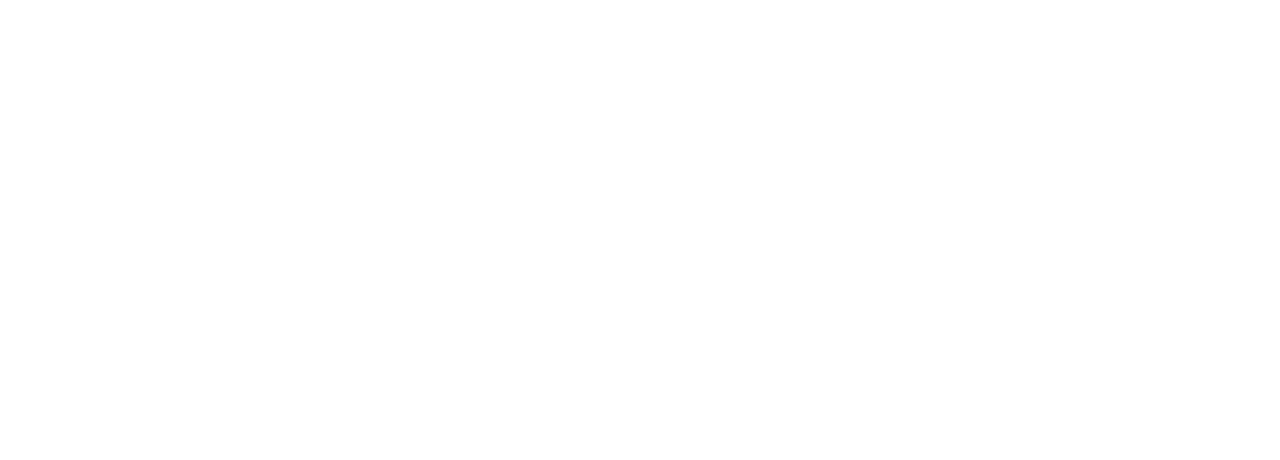
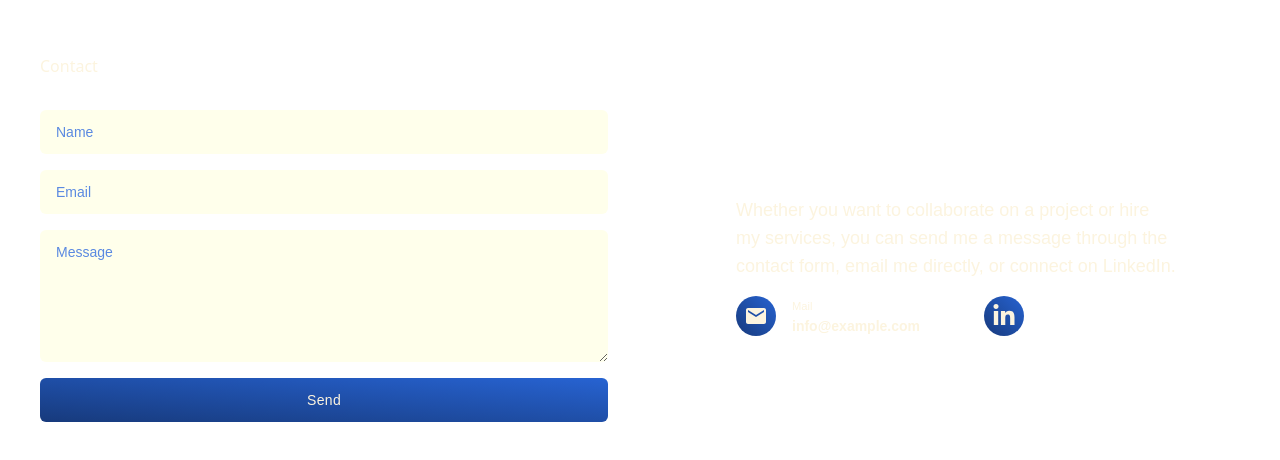
Before and after one commit to agDesignz/portfolio_2, a React (Vite) app: page / in a window 1280 px wide. Shown: the part 3831-4291 px from the top of the page. Before the commit the page ends 3693 px from the top, so only its background shows below. Built offline with nearby package versions, Linux system fonts and the light colour scheme.

Commit message:
Added contact form with emailjs

```diff
--- a/package.json
+++ b/package.json
@@ -10,6 +10,8 @@
     "preview": "vite preview"
   },
   "dependencies": {
+    "@emailjs/browser": "^4.4.1",
+    "dotenv": "^16.4.7",
     "react": "^18.3.1",
     "react-dom": "^18.3.1",
     "react-icons": "^5.4.0",
--- a/src/assets/styles/components/_section.css
+++ b/src/assets/styles/components/_section.css
@@ -5,11 +5,14 @@
       /* @apply border-b border-blue_(ncs)-200; */
       border: none;
     }
-    &--full {
-      @apply min-h-screen;
-    }
     &__title {
       @apply text-4xl font-bold border-b-2 inline border-cocoa-300;
     }
+    &--full-h {
+      @apply min-h-screen;
+    }
+    &--narrow {
+      @apply max-w-[600px] xl:max-w-[600px];
+    }
   }
 }
--- /dev/null
+++ b/src/components/Contact.jsx
@@ -0,0 +1,46 @@
+import { MdEmail } from "react-icons/md";
+import { FaLinkedinIn } from "react-icons/fa6";
+import ContactForm from "./ContactForm";
+
+const Contact = () => {
+  return (
+    <section className="page-section">
+      <div className="flex flex-col gap-8 w-full">
+        <div>
+          <h3 className="page-section__title">Contact</h3>
+        </div>
+
+        <div className="grid sm:grid-cols-2 items-start gap-8 md:gap-16 font-[sans-serif]">
+          <ContactForm />
+          <div className="flex flex-col gap-4 justify-center h-full lg:p-16">
+            <p className="text-lg">
+              Whether you want to collaborate on a project or hire my services,
+              you can send me a message through the contact form, email me
+              directly, or connect on LinkedIn.
+            </p>
+
+            <div className="flex flex-col xs:flex-row gap-8 md:gap-16">
+              <div className="flex items-center">
+                <div className="bg-gradient-to-tr from-polynesian_blue-400 to-polynesian_blue-600 h-10 w-10 rounded-full flex items-center justify-center shrink-0">
+                  <MdEmail className="text-2xl" />
+                </div>
+                <a href="/" className="text-sm ml-4">
+                  <small className="block">Mail</small>
+                  <strong>info@example.com</strong>
+                </a>
+              </div>
+              <div className="flex items-center">
+                <div className="bg-gradient-to-tr from-polynesian_blue-400 to-polynesian_blue-600 h-10 w-10 rounded-full flex items-center justify-center shrink-0">
+                  <a href="/" className="">
+                    <FaLinkedinIn className="text-2xl" />
+                  </a>
+                </div>
+              </div>
+            </div>
+          </div>
+        </div>
+      </div>
+    </section>
+  );
+};
+export default Contact;
--- /dev/null
+++ b/src/components/ContactForm.jsx
@@ -0,0 +1,109 @@
+import { useState, useRef } from "react";
+import validateEmail from "../utils/validateEmail";
+import emailjs from "@emailjs/browser";
+import "dotenv";
+
+const ContactForm = () => {
+  const [formState, setFormState] = useState({
+    name: "",
+    email: "",
+    message: "",
+  });
+  const [userMessage, setUserMessage] = useState("");
+
+  // onBlur on each input element
+  // calls handleInputCHange to validate
+  function handleInputChange(e) {
+    setFormState({ ...formState, [e.target.name]: e.target.value });
+  }
+
+  const form = useRef();
+
+  function handleValidation(e) {
+    const field = e.target.name;
+    // Check for a good email
+    if (e.target.name === "email") {
+      if (!validateEmail(e.target.value)) {
+        setUserMessage("Please enter a valid email address");
+      } else {
+        setUserMessage("");
+      }
+    } else {
+      if (!e.target.value.length) {
+        setUserMessage(`Please enter something in the ${field} field.`);
+      } else {
+        setUserMessage("");
+      }
+    }
+    // Check that name and message have some input
+    // Alert them if nothing is filled properly
+  }
+
+  function handleSubmit(e) {
+    e.preventDefault();
+
+    emailjs
+      .sendForm(
+        process.env.EMAILJS_SERVICE_ID,
+        process.env.EMAILJS_TEMPLATE_ID,
+        form.current,
+        {
+          publicKey: process.env.EMAILJS_PUBLIC_KEY,
+        }
+      )
+      .then(
+        () => {
+          console.log("SUCCESS!");
+        },
+        (error) => {
+          console.log("FAILED...", error.text);
+        }
+      );
+
+    setUserMessage("email sent");
+    setFormState({ name: "", email: "", message: "" });
+  }
+
+  return (
+    <form className="flex flex-col gap-4" ref={form} onSubmit={handleSubmit}>
+      <input
+        autoComplete="off"
+        type="text"
+        placeholder="Name"
+        value={formState.name}
+        name="name"
+        onChange={handleInputChange}
+        onBlur={handleValidation}
+        className="w-full rounded-md py-3 px-4 bg-mindaro-900 text-blue_(ncs)-100 placeholder:text-polynesian_blue-700 text-sm outline-polynesian_blue-500"
+      />
+      <input
+        autoComplete="off"
+        type="email"
+        placeholder="Email"
+        value={formState.email}
+        name="email"
+        onChange={handleInputChange}
+        onBlur={handleValidation}
+        className="w-full rounded-md py-3 px-4 bg-mindaro-900 text-blue_(ncs)-100 placeholder:text-polynesian_blue-700 text-sm outline-polynesian_blue-500"
+      />
+      <textarea
+        autoComplete="off"
+        placeholder="Message"
+        rows="6"
+        value={formState.message}
+        name="message"
+        onChange={handleInputChange}
+        onBlur={handleValidation}
+        className="w-full rounded-md px-4 bg-mindaro-900 text-blue_(ncs)-100 placeholder:text-polynesian_blue-700 text-sm pt-3 outline-polynesian_blue-500"
+      ></textarea>
+      <button
+        type="submit"
+        className="bg-gradient-to-tr from-polynesian_blue-400 to-polynesian_blue-600 hover:opacity-75 duration-75 tracking-wide rounded-md text-sm px-4 py-3 w-full"
+      >
+        Send
+      </button>
+      {userMessage && <h5 className="text-err">{userMessage}</h5>}
+    </form>
+  );
+};
+export default ContactForm;
--- a/src/components/Hero.jsx
+++ b/src/components/Hero.jsx
@@ -1,6 +1,6 @@
 const Hero = () => {
   return (
-    <section className="page-section page-section--border page-section--full">
+    <section className="page-section page-section--border page-section--full-h">
       <div className="flex flex-col gap-4 w-full">
         <h1 className="text-4xl sm:text-7xl">Alex Geer</h1>
         <h2 className="text-3xl sm:text-6xl text-saffron-500">
--- /dev/null
+++ b/src/components/MyForm.jsx
@@ -0,0 +1,50 @@
+const MyForm = () => {
+  return (
+    <section className="page-section">
+      <div className="flex flex-col gap-8 w-full">
+        <div>
+          <h3 className="page-section__title">Contact</h3>
+        </div>
+
+        <div className=" grid sm:grid-cols-2 gap-8">
+          <form
+            method="POST"
+            action="https://getform.io/f/a699a1b2-f225-434e-b317-1fbbde8e006c"
+            className="flex flex-col w-full text-blue_(ncs)-300"
+          >
+            <input
+              className="bg-mindaro-900 p-2"
+              type="text"
+              placeholder="Name"
+              name="name"
+            />
+            <input
+              className="my-4 p-2 bg-mindaro-900"
+              type="email"
+              placeholder="Email"
+              name="email"
+            />
+            <textarea
+              className="bg-mindaro-900 p-2"
+              name="message"
+              rows="10"
+              placeholder="Message"
+            ></textarea>
+            <button className="text-white border-2 hover:bg-pink-600 hover:border-pink-600 px-4 py-3 my-8 mx-auto flex items-center">
+              Let's Collaborate
+            </button>
+          </form>
+          <div className="flex flex-col gap-4 self-center justify-center">
+            <p>
+              Send me a message through the contact form or email me directly.
+            </p>
+            <a className="contact__link" href="mailto:alexgeorgegeer@gmail.com">
+              Email: alexgeorgegeer@gmail.com
+            </a>
+          </div>
+        </div>
+      </div>
+    </section>
+  );
+};
+export default MyForm;
--- a/src/pages/Home.jsx
+++ b/src/pages/Home.jsx
@@ -2,6 +2,7 @@
 import Hero from "../components/Hero";
 import Projects from "../components/Projects";
 import TechSkills from "../components/TechSkills";
+import Contact from "../components/Contact";
 
 const Home = () => {
   return (
@@ -14,6 +15,7 @@
         <About />
         <TechSkills />
         <Projects />
+        <Contact />
       </div>
     </div>
   );
--- /dev/null
+++ b/src/utils/validateEmail.js
@@ -0,0 +1,7 @@
+const validateEmail = (email) => {
+  const re =
+    /^(([^<>()[\]\\.,;:\s@"]+(\.[^<>()[\]\\.,;:\s@"]+)*)|(".+"))@((\[[0-9]{1,3}\.[0-9]{1,3}\.[0-9]{1,3}\.[0-9]{1,3}\])|(([a-zA-Z\-0-9]+\.)+[a-zA-Z]{2,}))$/;
+  return re.test(String(email).toLowerCase());
+};
+
+export default validateEmail;
--- a/tailwind.config.js
+++ b/tailwind.config.js
@@ -6,6 +6,7 @@
       center: true,
     },
     screens: {
+      xs: "320px",
       sm: "640px",
       // => @media (min-width: 640px) { ... }
 
--- a/vite.config.js
+++ b/vite.config.js
@@ -1,12 +1,22 @@
-import { defineConfig } from "vite";
+import { defineConfig, loadEnv } from "vite";
 import react from "@vitejs/plugin-react";
 
 // https://vite.dev/config/
-export default defineConfig({
-  plugins: [react()],
-  server: {
-    port: 3001,
-    host: true,
-    open: true,
-  },
+export default defineConfig(({ mode }) => {
+  const env = loadEnv(mode, process.cwd(), "");
+  return {
+    define: {
+      "process.env.EMAILJS_SERVICE_ID": JSON.stringify(env.EMAILJS_SERVICE_ID),
+      "process.env.EMAILJS_TEMPLATE_ID": JSON.stringify(
+        env.EMAILJS_TEMPLATE_ID
+      ),
+      "process.env.EMAILJS_PUBLIC_KEY": JSON.stringify(env.EMAILJS_PUBLIC_KEY),
+    },
+    plugins: [react()],
+    server: {
+      port: 3001,
+      host: true, // accessible through other devices
+      open: true, // Opens automatically
+    },
+  };
 });
```
Also changed, not shown: 2 other files (tests, documents, lock files or other folders).
